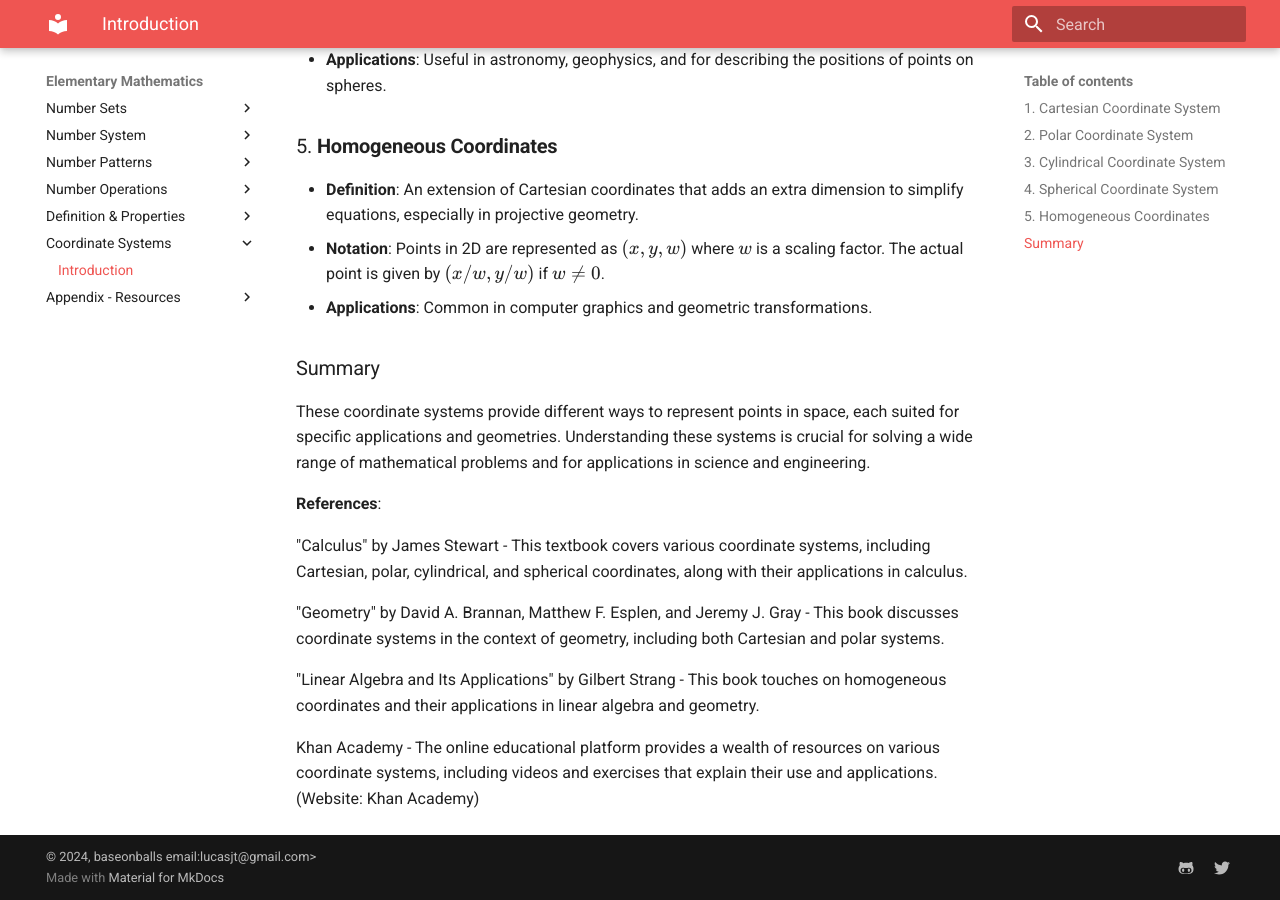
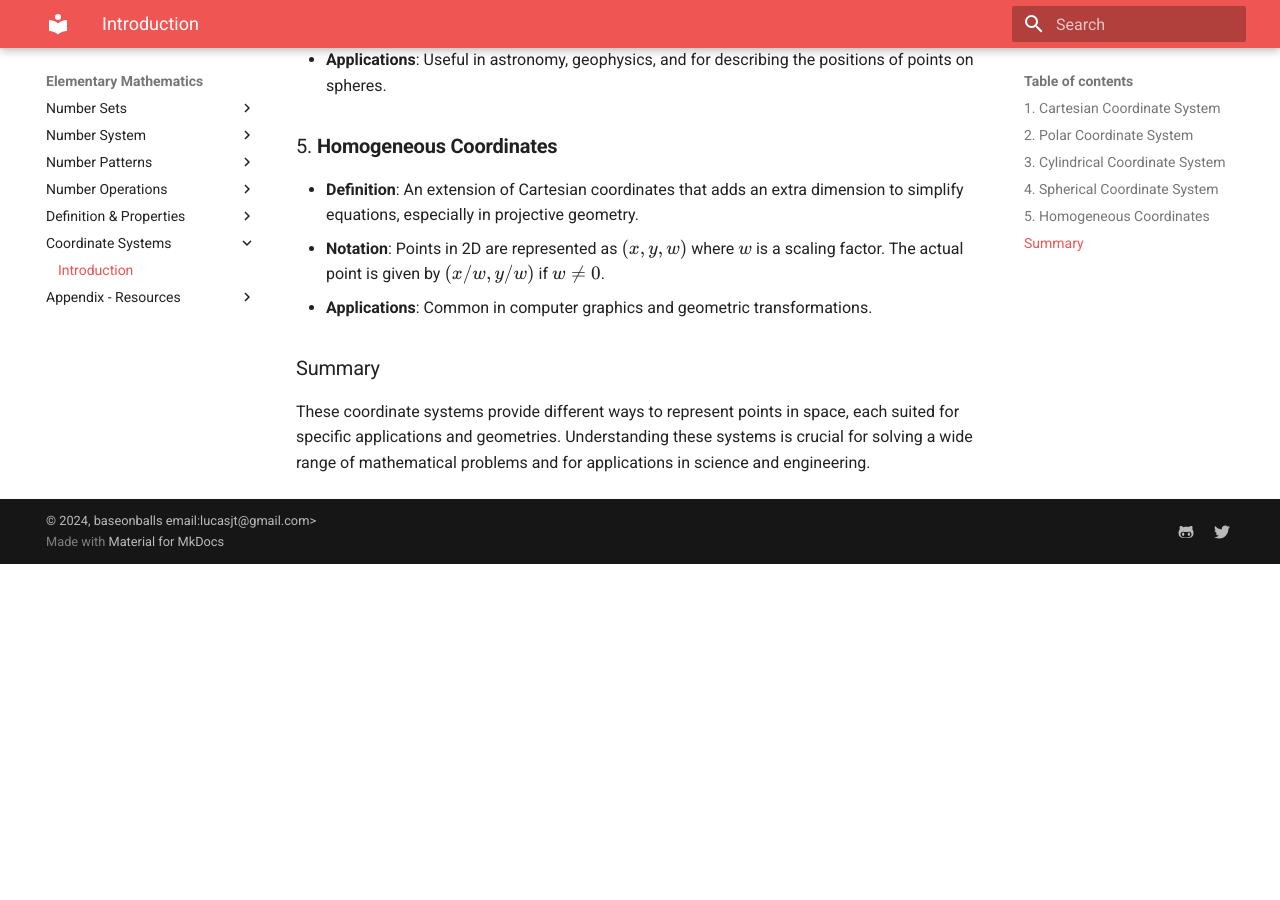
Before and after one commit to baseonballs/mpower-sitedocs, an MkDocs documentation site: the page built from site-docs/mathematics/elem/coord-systems/introduction.md, in a window 1280 px wide and 900 px high, scrolled down 1204 px. Built offline with MkDocs 1.6.1 and Material for MkDocs 9.7.7, drawn with Linux system fonts in a browser that asks for light colours; formulas are drawn with MathJax 3; after the commit the page ends 1768 px from its top, so only the background shows below that.

Commit message:
undo the references.

```diff
--- a/site-docs/mathematics/elem/coord-systems/introduction.md
+++ b/site-docs/mathematics/elem/coord-systems/introduction.md
@@ -28,14 +28,3 @@ Coordinate systems are essential in mathematics for locating points in a space d
 
 ### Summary
 These coordinate systems provide different ways to represent points in space, each suited for specific applications and geometries. Understanding these systems is crucial for solving a wide range of mathematical problems and for applications in science and engineering.
-
-
-**References**:
-
-"Calculus" by James Stewart - This textbook covers various coordinate systems, including Cartesian, polar, cylindrical, and spherical coordinates, along with their applications in calculus.
-
-"Geometry" by David A. Brannan, Matthew F. Esplen, and Jeremy J. Gray - This book discusses coordinate systems in the context of geometry, including both Cartesian and polar systems.
-
-"Linear Algebra and Its Applications" by Gilbert Strang - This book touches on homogeneous coordinates and their applications in linear algebra and geometry.
-
-Khan Academy - The online educational platform provides a wealth of resources on various coordinate systems, including videos and exercises that explain their use and applications. (Website: Khan Academy)
```
